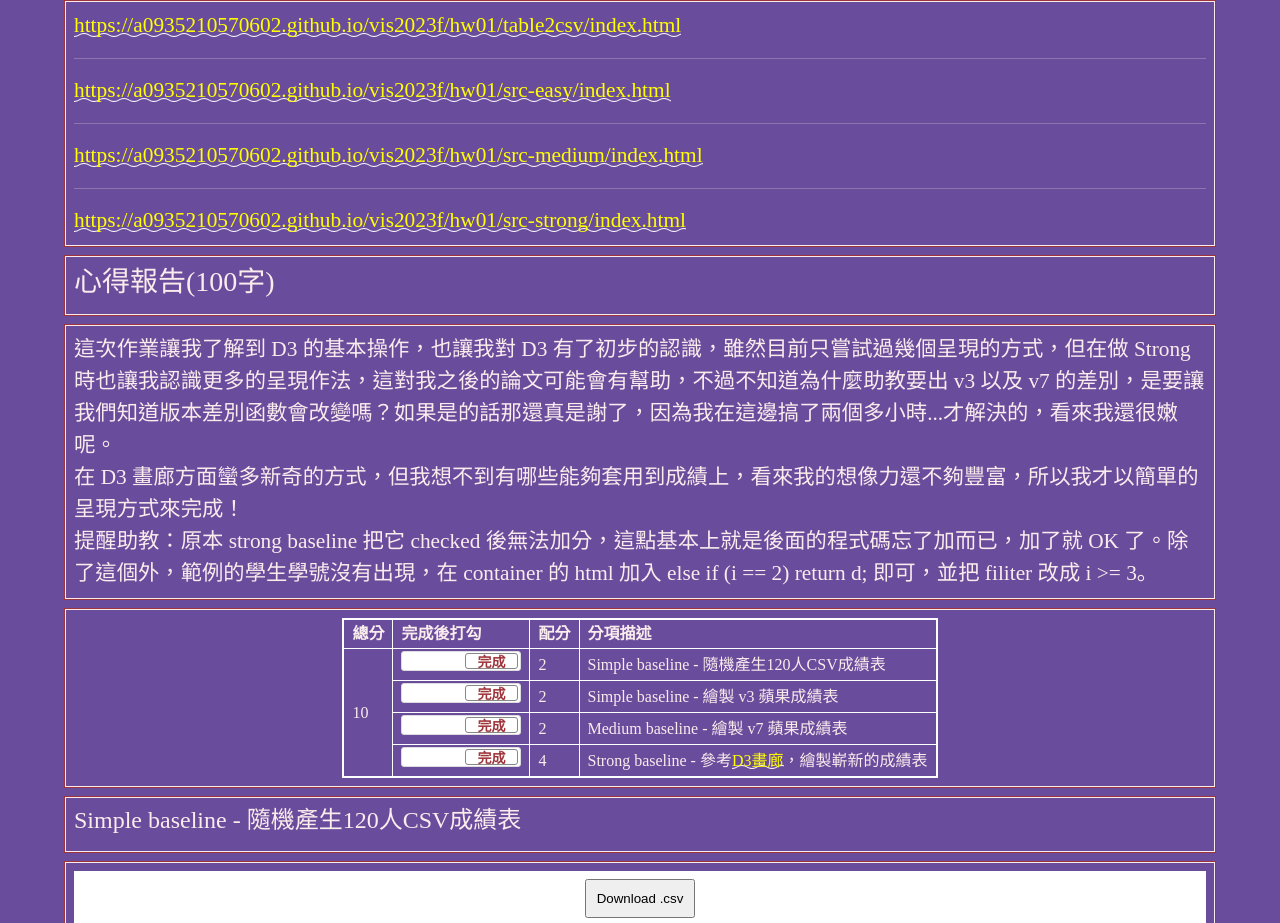
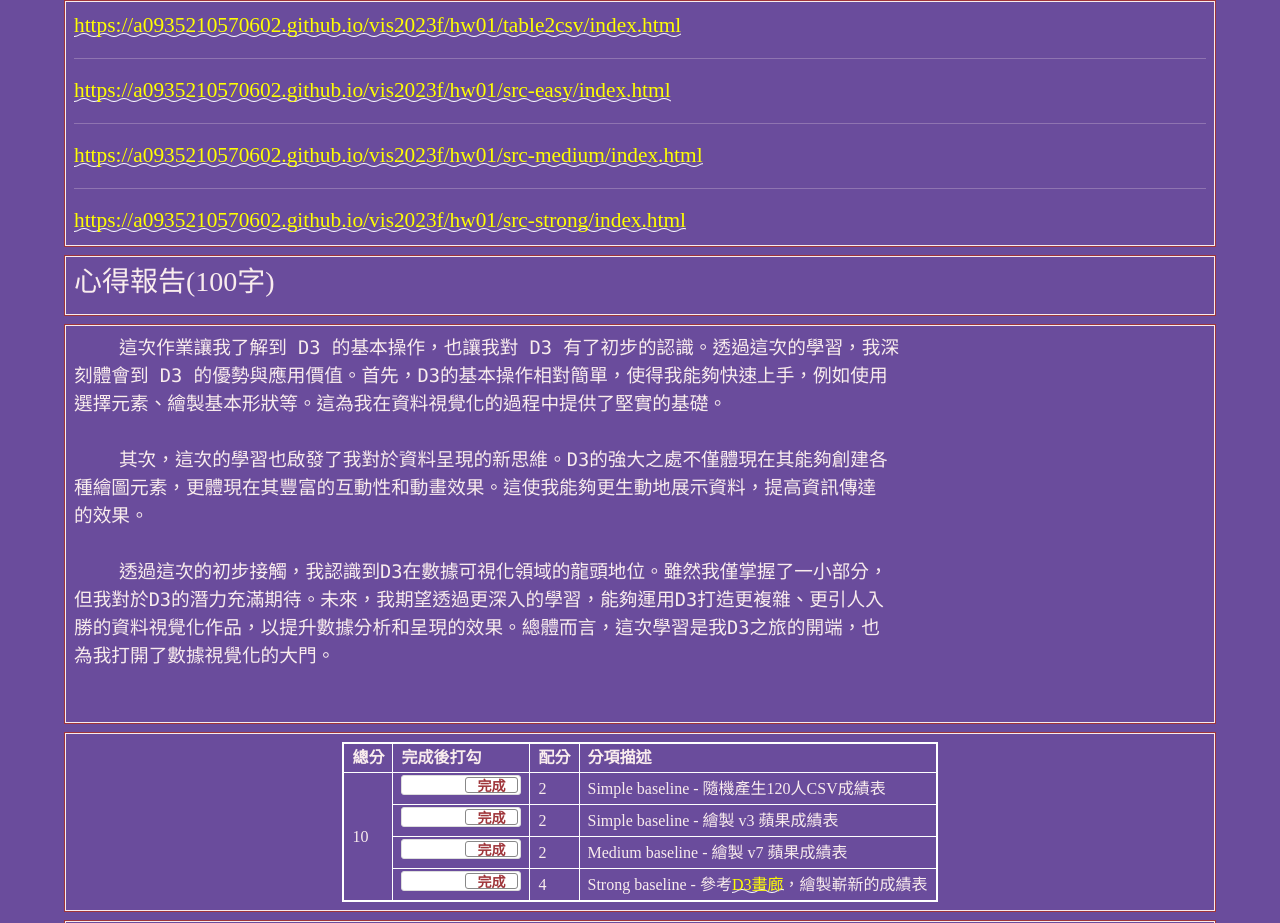
Before and after one commit to a0935210570602/vis2023f, a plain HTML site: page hw01/index.html in a window 1280 px wide. Shown: the part 412-1335 px from the top of the page. Drawn offline with nearby package versions, Linux system fonts and the light colour scheme.

Commit message:
feat:Complete HW1

```diff
--- a/hw01/index.html
+++ b/hw01/index.html
@@ -218,11 +218,19 @@
   <!-- ------------------------------------------------>
   <div class="row hw12">
     <div class="col-md-12 twenty">
-      這次作業讓我了解到 D3 的基本操作，也讓我對 D3 有了初步的認識，雖然目前只嘗試過幾個呈現的方式，但在做 Strong 時也讓我認識更多的呈現作法，這對我之後的論文可能會有幫助，不過不知道為什麼助教要出 v3 以及 v7 的差別，是要讓我們知道版本差別函數會改變嗎？如果是的話那還真是謝了，因為我在這邊搞了兩個多小時...才解決的，看來我還很嫩呢。
-      <br>
-      在 D3 畫廊方面蠻多新奇的方式，但我想不到有哪些能夠套用到成績上，看來我的想像力還不夠豐富，所以我才以簡單的呈現方式來完成！
-      <br>
-      提醒助教：原本 strong baseline 把它 checked 後無法加分，這點基本上就是後面的程式碼忘了加而已，加了就 OK 了。除了這個外，範例的學生學號沒有出現，在 container 的 html 加入 else if (i == 2) return d; 即可，並把 filiter 改成 i >= 3。
+      <pre>    這次作業讓我了解到 D3 的基本操作，也讓我對 D3 有了初步的認識。透過這次的學習，我深
+刻體會到 D3 的優勢與應用價值。首先，D3的基本操作相對簡單，使得我能夠快速上手，例如使用
+選擇元素、繪製基本形狀等。這為我在資料視覺化的過程中提供了堅實的基礎。
+
+    其次，這次的學習也啟發了我對於資料呈現的新思維。D3的強大之處不僅體現在其能夠創建各
+種繪圖元素，更體現在其豐富的互動性和動畫效果。這使我能夠更生動地展示資料，提高資訊傳達
+的效果。
+
+    透過這次的初步接觸，我認識到D3在數據可視化領域的龍頭地位。雖然我僅掌握了一小部分，
+但我對於D3的潛力充滿期待。未來，我期望透過更深入的學習，能夠運用D3打造更複雜、更引人入
+勝的資料視覺化作品，以提升數據分析和呈現的效果。總體而言，這次學習是我D3之旅的開端，也
+為我打開了數據視覺化的大門。
+      </pre>
     </div>
   </div>
 
```
